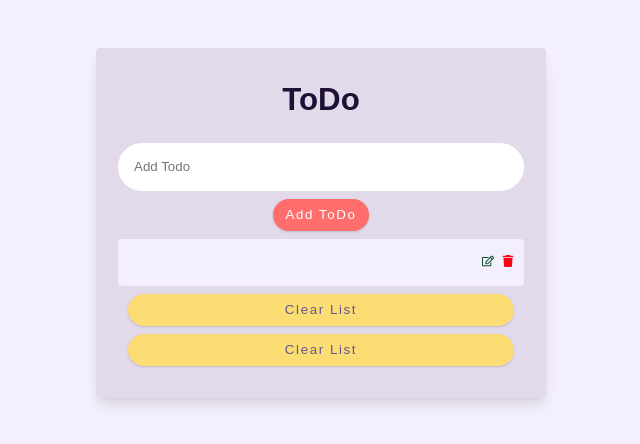
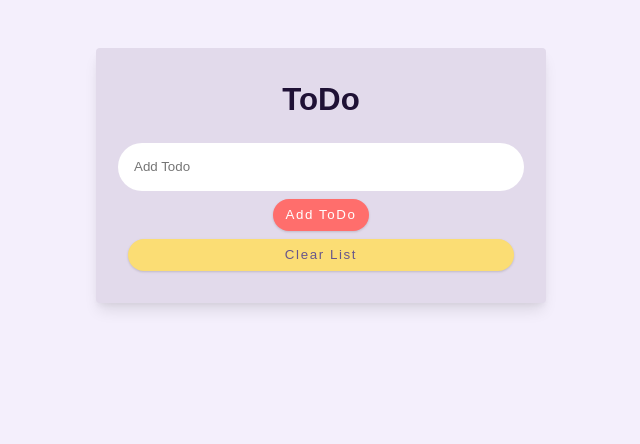
Before and after one commit to schndra/to-doot-od, a React (Create React App) app: page / in a window 1280 px wide. Shown: the top 444 px of the page, without its empty margins (319-959 px from the left). Built offline with nearby package versions, Linux system fonts and the light colour scheme.

Commit message:
modified todoList.js - removed button

```diff
--- a/src/components/TodoList.js
+++ b/src/components/TodoList.js
@@ -2,24 +2,15 @@ import React from "react";
 import TodoItem from "./TodoItem";
 import styled from "styled-components";
 
-const Wrapper = styled.div`
-  .btn {
-    width: 95%;
-    display: block;
-    margin: 0 auto;
-  }
-`;
+const TodoList = (props) => {
+  const { items } = props;
 
-const TodoList = () => {
   return (
-    <Wrapper>
-      <ul>
-        <TodoItem />
-        <button type="button" className="btn btn-hipster">
-          clear list
-        </button>
-      </ul>
-    </Wrapper>
+    <>
+      {items.map((item) => {
+        return <TodoItem key={item.id} {...item} />;
+      })}
+    </>
   );
 };
 
```
